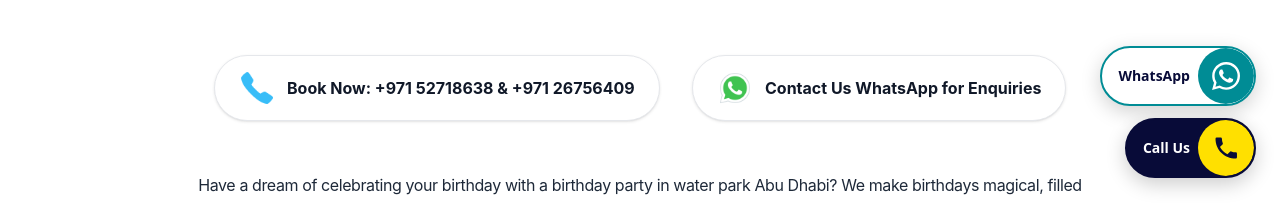
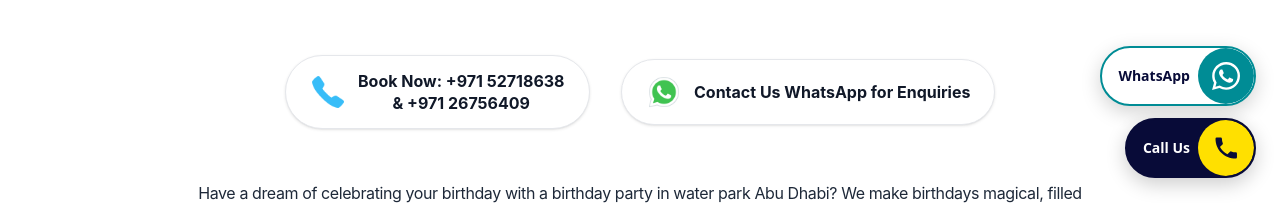
Before and after one commit to credodigital-org/murjan-splash-park, a React (Vite) app in the folder frontend/: page /birthdayparties in a window 1280 px wide. Shown: the part 598-803 px from the top of the page. Built offline with nearby package versions, Linux system fonts and the light colour scheme; no server answers.

Commit message:
all updates on 19/8/2026 4

```diff
--- a/frontend/src/pages/BirthdayParties.jsx
+++ b/frontend/src/pages/BirthdayParties.jsx
@@ -94,9 +94,23 @@ const handleCardClick = (clickedIndex) => {
         className="w-8 h-8 sm:w-9 sm:h-9 object-contain flex-shrink-0"
       />
 
-      <span className="font-bold text-gray-900 text-xs sm:text-sm md:text-base text-center leading-snug break-words">
+      {/* <span className="font-bold text-gray-900 text-xs sm:text-sm md:text-base text-center leading-snug break-words">
         Book Now: +971 52718638 & +971 26756409
-      </span>
+      </span> */}
+
+      {/* <span className="font-bold text-gray-900 text-[11px] sm:text-sm md:text-base text-center leading-snug min-w-0"></span> */}
+      {/* <span className="font-bold text-gray-900 text-[11px] sm:text-sm md:text-base text-center leading-snug min-w-0">
+  Book Now: +971 52718638 & +971 26756409
+</span> */}
+
+{/* <span className="font-bold text-gray-900 text-[11px] sm:text-sm md:text-base text-center leading-snug min-w-0">
+  <span className="block">Book Now</span>
+  <span className="block">+971 52718638 & +971 26756409</span>
+</span> */}
+<span className="font-bold text-gray-900 text-[11px] sm:text-sm md:text-base text-center leading-snug min-w-0">
+  <span className="block">Book Now: +971 52718638</span>
+  <span className="block">& +971 26756409</span>
+</span>
     </a>
   </Card3D>
 </ScrollReveal>
```
